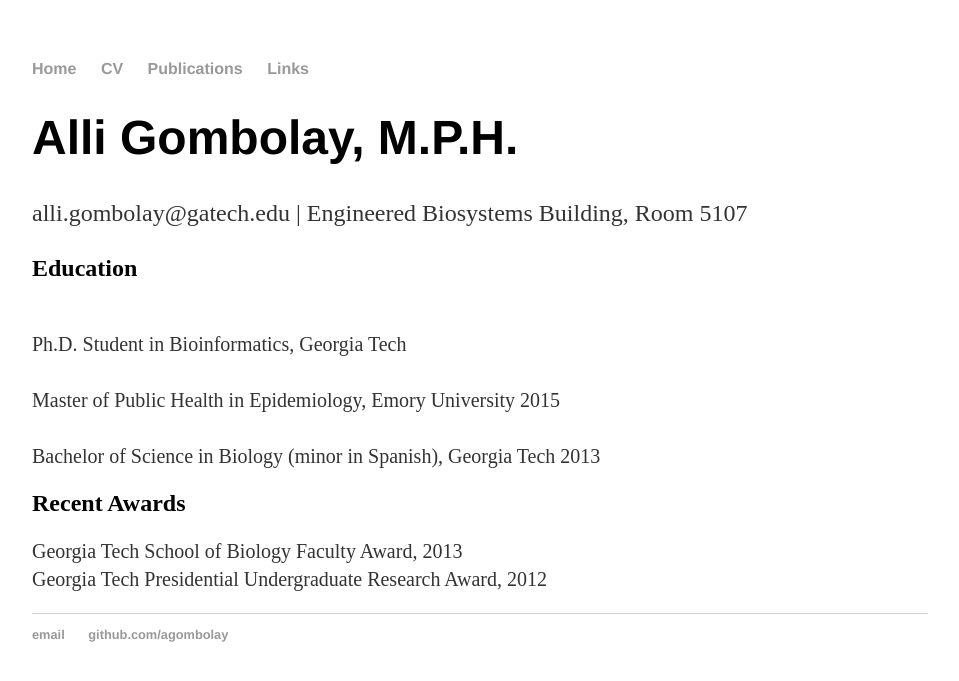
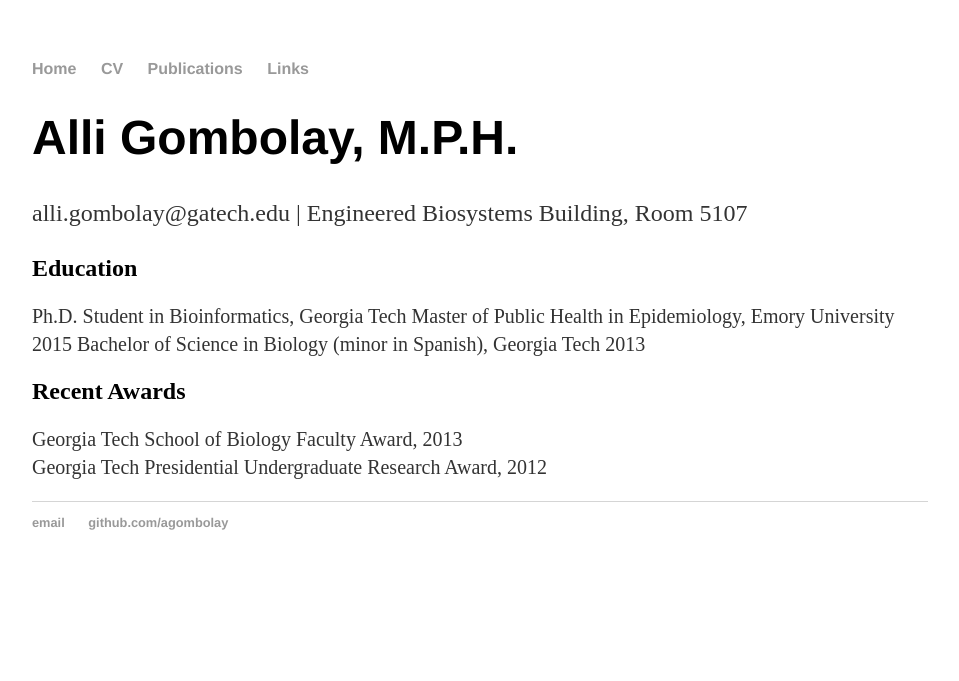
Before and after one commit to agombolay/agombolay.github.io, a Jekyll site: the page built from cv/index.html, in a window 1280 px wide. Shown: the top 681 px of the page, without its empty margins (160-1119 px from the left). Built offline with Jekyll 4.4.1, drawn with Linux system fonts in a browser that asks for light colours.

```diff
--- a/cv/index.html
+++ b/cv/index.html
@@ -8,9 +8,9 @@ title: Alli Gombolay
 
 	<h2>Education</h2>
 	<p style="font-size:20px">
-	<br>Ph.D. Student in Bioinformatics, Georgia Tech</br>
-	<br>Master of Public Health in Epidemiology, Emory University 2015</br>
-	<br>Bachelor of Science in Biology (minor in Spanish), Georgia Tech 2013</br></p>
+	Ph.D. Student in Bioinformatics, Georgia Tech
+	Master of Public Health in Epidemiology, Emory University 2015
+	Bachelor of Science in Biology (minor in Spanish), Georgia Tech 2013</p>
 
 	<h2>Recent Awards</h2>
 	<p style="font-size:20px">Georgia Tech School of Biology Faculty Award, 2013
```
